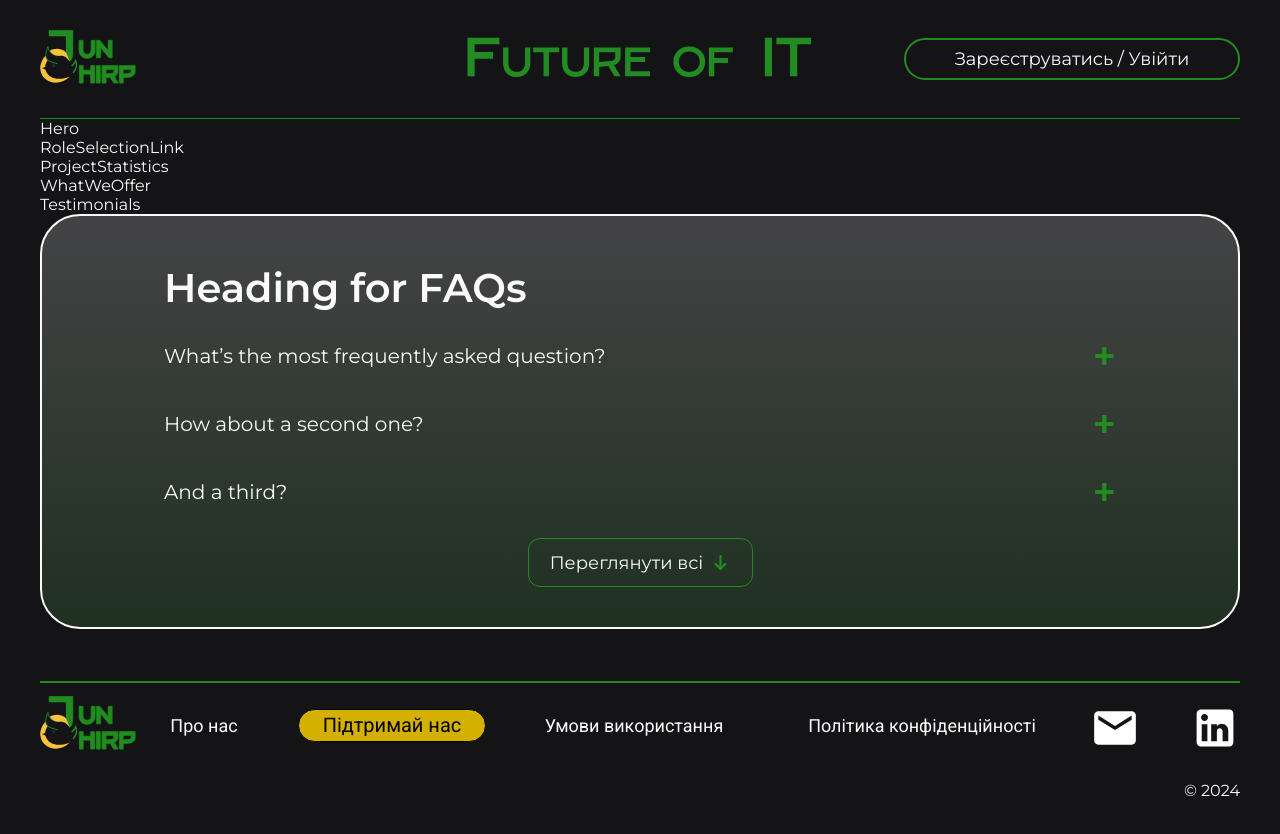
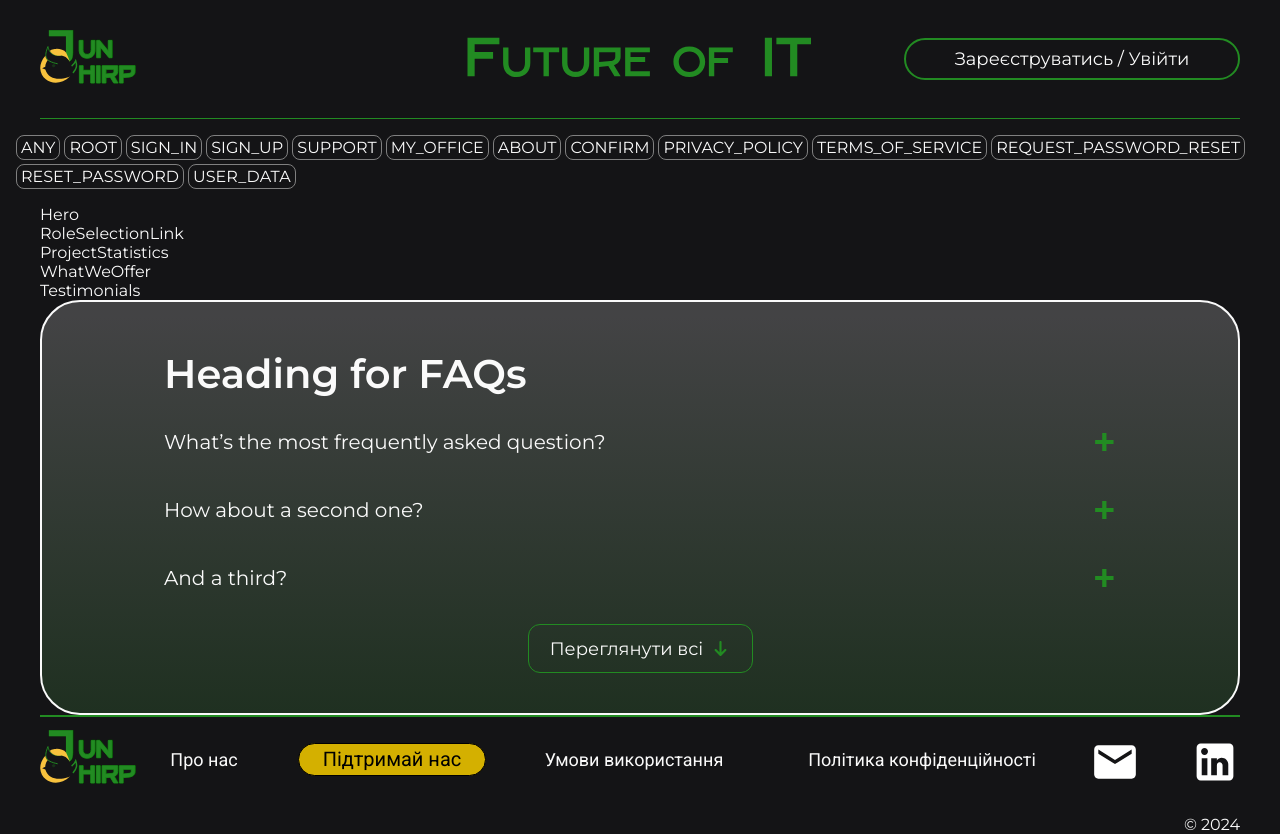
Before and after one commit to VitalikN/jun-chirp, a Next.js app: page / in a window 1280 px wide. Before the commit the page ends 800 px from the top, so only its background shows below. Built offline with nearby package versions, Linux system fonts and the light colour scheme; no server answers.

Commit message:
add: adding temporary component with links to pages

```diff
--- a/src/app/layout.tsx
+++ b/src/app/layout.tsx
@@ -5,6 +5,7 @@ import Header from "@/components/Header/Header";
 import { montserrat } from "@/utils/fonts";
 import ReduxProvider from "@/redux/ReduxProvider/ReduxProvider";
 import Footer from "@/components/Footer/Footer";
+import { Temporary } from "@/components/temporary/temporary";
 
 export const metadata: Metadata = {
   title: "JunChirp",
@@ -25,6 +26,7 @@ export default function RootLayout({
       <body className={montserrat.className}>
         <ReduxProvider>
           <Header />
+          <Temporary />
           <main className="main">{children}</main>
           <Footer />
         </ReduxProvider>
--- /dev/null
+++ b/src/components/temporary/styles.module.css
@@ -0,0 +1,13 @@
+.list {
+  margin: 0.5rem;
+  padding: 0.5rem;
+  display: flex;
+  gap: 0.25rem;
+  flex-wrap: wrap;
+}
+
+.list li {
+  padding: 0.125rem 0.25rem;
+  border: 1px solid gray;
+  border-radius: 0.5rem;
+}
--- /dev/null
+++ b/src/components/temporary/temporary.tsx
@@ -0,0 +1,19 @@
+import { AppRouteEnum } from "@/libs/enums/enums";
+import Link from "next/link";
+import React from "react";
+
+import styles from './styles.module.css';
+
+export const Temporary = () => {
+  return (
+    <ul className={styles.list}>
+      {Object.entries(AppRouteEnum).map(([key, value]) => {
+        return (
+          <li key={key}>
+            <Link href={value}>{key}</Link>
+          </li>
+        );
+      })}
+    </ul>
+  );
+};
```
